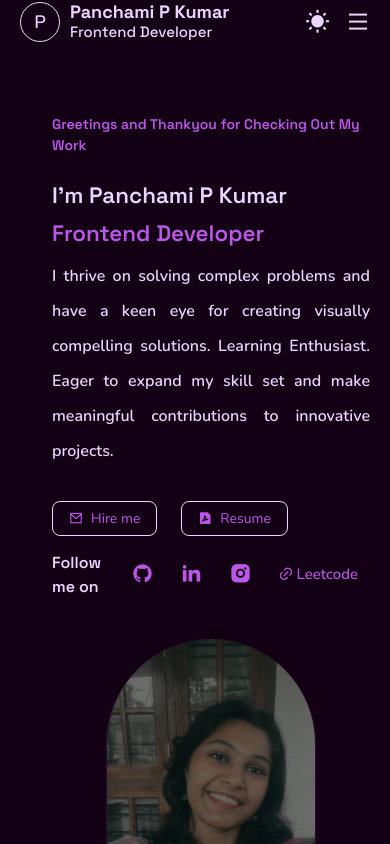
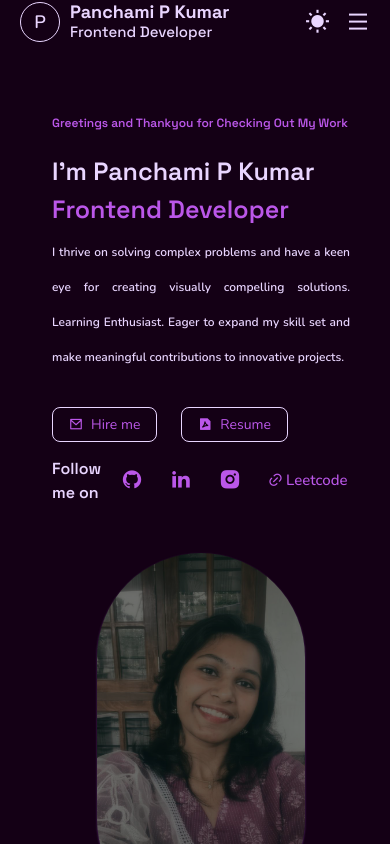
Before and after one commit to pxnchxm1/CoderBio, a React (Vite) app: page / in a window 390 px wide. Shown: the top 844 px of the page. Built offline with nearby package versions, Linux system fonts and the light colour scheme.

Commit message:
fix-responsiveness.2

```diff
--- a/src/components/UI/About.jsx
+++ b/src/components/UI/About.jsx
@@ -8,12 +8,12 @@ function About() {
     <div>
         <section className='pt-0 pl-8' id='about'>
             <div className='container pt-14 '>
-                <div className='flex items-center justify-between flex-col md:flex-row '>
+                <div className='flex items-center justify-between flex-col md:flex-row pr-5'>
                     <div className='w-full md:basis-1/2 pr-5'>
-                        <h5 data-aos="fade-up" data-aos-duration="1500" className='font-[600] font-space mt-[1rem] text-[14px] md:text-[16px] text-light-for-light dark:text-light-for-dark'>Greetings and Thankyou for Checking Out My Work</h5>
-                        <h1 data-aos="fade-up" data-aos-duration="1500" className='font-[600] font-space  leading-[35px] sm:leading[46px] mt-[1.4rem] text-[1.4rem] sm:text-[40px] text-bg-secondary-dark dark:text-bg-light' >I'm Panchami P Kumar</h1>
-                        <h1 data-aos="fade-up" data-aos-duration="1500" className='font-[600] font-space mt-[3px] leading-[35px] sm:leading[46px] text-[1.4rem] sm:text-[40px] text-light-for-light dark:text-light-for-dark' >Frontend Developer</h1>
-                        <p  data-aos="fade-up" data-aos-duration="1500" className='text-justify font-[600] font-Nunito mt-[8px] leading-[35px] sm:leading[46px] md:text-[14px] sm:text-[10px] text-bg-secondary-dark dark:text-bg-light ' >
+                        <h5 data-aos="fade-up" data-aos-duration="1500" className='font-[600] font-space mt-[1rem] md:text-[14px] text-[12px] text-light-for-light dark:text-light-for-dark'>Greetings and Thankyou for Checking Out My Work</h5>
+                        <h1 data-aos="fade-up" data-aos-duration="1500" className='font-[600] font-space  leading-[35px] sm:leading[46px] mt-[1.4rem] md:text-[2.4rem] text-[25px] text-bg-secondary-dark dark:text-bg-light' >I'm Panchami P Kumar</h1>
+                        <h1 data-aos="fade-up" data-aos-duration="1500" className='font-[600] font-space mt-[3px] leading-[35px] sm:leading[46px] md:text-[2.3rem] text-[25px] text-light-for-light dark:text-light-for-dark' >Frontend Developer</h1>
+                        <p  data-aos="fade-up" data-aos-duration="1500" className='text-justify font-[600] font-Nunito mt-[8px] leading-[35px] sm:leading[46px] md:text-[14px] text-[12px] text-bg-secondary-dark dark:text-bg-light ' >
                         I thrive on solving complex problems and have a keen eye for creating visually
                         compelling solutions. Learning Enthusiast. Eager to expand my skill set and
                         make meaningful contributions to innovative projects.
@@ -65,7 +65,7 @@ function About() {
                             </div>
                         </div>
                     </div>
-                    <div className='basis-1/3 mt-10 sm:mt-0 pr-5'>
+                    <div className='basis-1/3 mt-12 md:mt-10  pr-5'>
                         <figure  data-aos="fade-left" data-aos-duration="1500" className=' flex items-center justify-center'>
                             <img src='../../src/assets/images/pic1.jpg' alt="me" className=' brightness-50 drop-shadow-sm shadow-light-for-dark shadow-sm  max-h-[370px] rounded-full  '></img>
                         </figure>
--- a/src/components/UI/ContactMe.jsx
+++ b/src/components/UI/ContactMe.jsx
@@ -23,7 +23,7 @@ const ContactMe = () => {
             <div className="text-center ">
                 <div className="font-[800] text-[2.5rem] text-bg-secondary-dark dark:text-bg-light hover:text-light-for-light dark:hover:text-light-for-light">Drop a Line</div>
             </div>
-            <form data-aos='flip-left' data-aos-duration='2000' onSubmit={handleSubmit} className='flex flex-col dark:bg-bg-light dark:bg-opacity-10 bg-purple-100 bg-opacity-90 backdrop-filter backdrop-blur-lg p-[2rem] hover:opacity-90 rounded-[8px] mt-[1rem] mb-[5rem] justify-center items-center w-[60%]'>
+            <form data-aos='flip-left' data-aos-duration='2000' onSubmit={handleSubmit} className='flex flex-col dark:bg-bg-light dark:bg-opacity-10 bg-purple-100 bg-opacity-90 backdrop-filter backdrop-blur-lg p-[2rem] hover:opacity-90 rounded-[8px] mt-[1rem] mb-[5rem] justify-center items-center w-[75%]'>
                 <div className="mb-4 w-[90%]">
                     <label htmlFor="name" className="font-[700] mb-3 group-hover:font-[600] sm:text-sm md:text-md lg:text-[16px] text-bg-secondary-dark dark:text-card-bg">Name</label>
                     <input type="text" id="name" name="name" value={formData.name} onChange={handleChange} required className="mt-1 flex w-full px-3 py-2 border border-gray-300 rounded-md shadow-sm focus:outline-none focus:ring-indigo-500 focus:border-indigo-500 sm:text-sm" />
```
